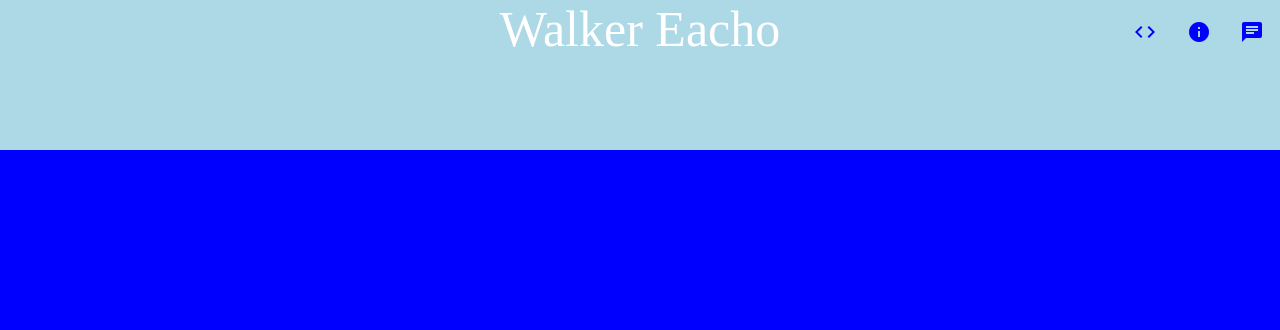
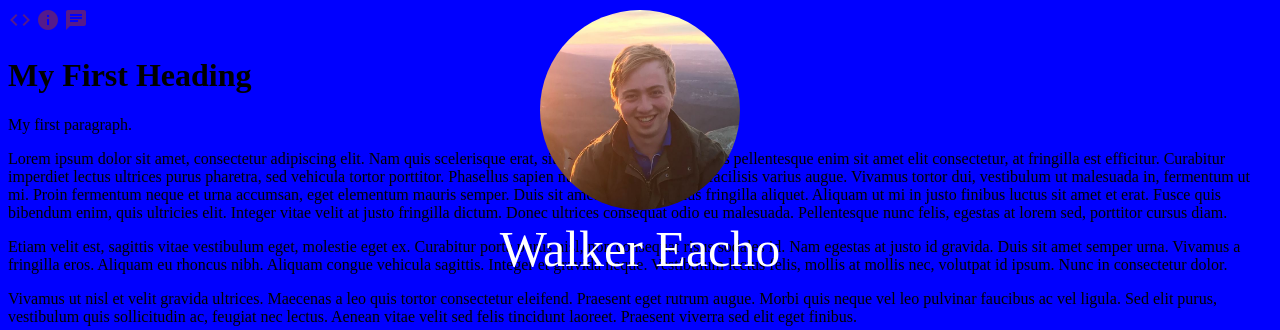
Before and after one commit to walkereacho/walkereacho.github.io, a plain HTML site: page index.html in a window 1280 px wide. Shown: the top 330 px of the page. Drawn offline with Linux system fonts and the light colour scheme.

Commit message:
Header prototype complete

```diff
--- a/css/format_dwe.css
+++ b/css/format_dwe.css
@@ -1,18 +1,17 @@
 body { background-color: blue; }
 header {
     width: 100%;
-    height: 150px;
+    height: 280px;
     overflow: hidden;
     position: fixed;
     top: 0;
     left: 0;
     z-index: 999;
-    background-color: lightblue;
-    -webkit-transition: height 0.3s;
-    -moz-transition: height 0.3s;
-    -ms-transition: height 0.3s;
-    -o-transition: height 0.3s;
-    transition: height 0.3s;
+    -webkit-transition: height 1s;
+    -moz-transition: height 1s;
+    -ms-transition: height 1s;
+    -o-transition: height 1s;
+    transition: height 1s;
 }
 header.smaller {
     height: 50px;
@@ -46,43 +45,40 @@ header.smaller #center{
 }
 header #center h1#logo {
     font-size: 50px;
-    height:100%;
+    height:50px;
+    line-height: 50px;
+    padding-top: 0px;
     color: white;
     margin:0;
     font-weight: 400;
-    -webkit-transition: all 0.3s;
-    -moz-transition: all 0.3s;
-    -ms-transition: all 0.3s;
-    -o-transition: all 0.3s;
-    transition: all 0.3s;
-
+    -webkit-transition: all 1s;
+    -moz-transition: all 1s;
+    -ms-transition: all 1s;
+    -o-transition: all 1s;
+    transition: all 1s;
 }
 header.smaller #center h1#logo {
     font-size: 30px;
-    height:30px;
-    line-height: 30px;
-    margin:10px;
+    height:50px;
+    padding-top: 10px;
+    line-height: 0px;
 }
-
-header #right i {
-    color: blue;
-    padding: 10px;
-    margin-top: 10px;
-    margin-right: 5px;
-    width:25px;
-    -webkit-transition: all 0.3s;
-    -moz-transition: all 0.3s;
-    -ms-transition: all 0.3s;
-    -o-transition: all 0.3s;
-    transition: all 0.3s;
+header #center img{
+    border-radius: 50%;
+    height: 200px;
+    width: 200px;
+    padding-top: 10px;
+    padding-bottom: 10px;
+    opacity: 1;
+    -webkit-transition: all 1s;
+    -moz-transition: all 1s;
+    -ms-transition: all 1s;
+    -o-transition: all 1s;
+    transition: all 1s;
 }
-
-header.smaller #right i{
-    padding: 5px;
-    margin-right:0px;
+header.smaller #center img{
+    opacity: 0;
+    height: 0%;
+    width: 0%;
+    padding:0px;
 }
-
-content {
-	height:auto;
-    color:blue;
-}
--- a/index.html
+++ b/index.html
@@ -12,15 +12,17 @@
 	<header>
 		<div id=left>&nbsp</div>
 		<div id=center>
+			<img src="images/me.jpg"></img>
 			<h1 id=logo>Walker Eacho</h1>
 		</div>
-		<div id=right>
+		<div id=right>&nbsp</div>
+	</header>
+	<content>
 			<a href=""><i class="material-icons">code</i></a> <!--Coding projects-->
 			<a href=""><i class="material-icons">info</i></a> <!--Resume-->
 			<a href=""><i class="material-icons">chat bubble outline</i></a><!--Contact info-->
-		</div>
-	</header>
-	<content>
+
+
 		<h1>My First Heading</h1>
 		<p>My first paragraph.</p>
 		<p>Lorem ipsum dolor sit amet, consectetur adipiscing elit. Nam quis scelerisque erat, sit amet commodo velit. Cras pellentesque enim sit amet elit consectetur, at fringilla est efficitur. Curabitur imperdiet lectus ultrices purus pharetra, sed vehicula tortor porttitor. Phasellus sapien nunc, dictum et odio a, facilisis varius augue. Vivamus tortor dui, vestibulum ut malesuada in, fermentum ut mi. Proin fermentum neque et urna accumsan, eget elementum mauris semper. Duis sit amet risus eget tellus fringilla aliquet. Aliquam ut mi in justo finibus luctus sit amet et erat. Fusce quis bibendum enim, quis ultricies elit. Integer vitae velit at justo fringilla dictum. Donec ultrices consequat odio eu malesuada. Pellentesque nunc felis, egestas at lorem sed, porttitor cursus diam.
--- a/js/code_dwe.js
+++ b/js/code_dwe.js
@@ -1,7 +1,7 @@
 function init() {
     window.addEventListener('scroll', function(e){
         var distanceY = window.pageYOffset || document.documentElement.scrollTop,
-            shrinkOn = 100,
+            shrinkOn = 280,
             header = document.querySelector("header");
         if (distanceY > shrinkOn) {
             classie.add(header,"smaller");
```
Also changed, not shown: images/me.jpg (added), 1 other file.
